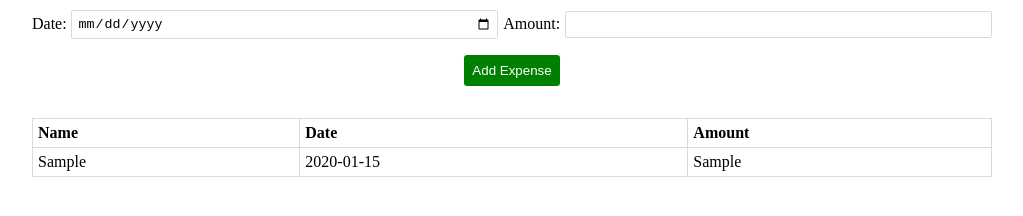
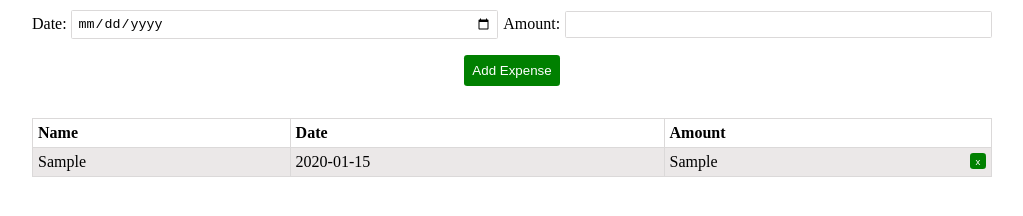
Before and after one commit to adrbrodz/expense_tracker, a plain HTML site: page index.html in a window 1280 px wide. Both pictures are taken after typing "Sample", "2020-01-15", "Sample" into the empty fields and a click on the button "Add Expense". Shown: the part 118-334 px from the top of the page, without its empty margins (128-1151 px from the left). Drawn offline with Linux system fonts and the light colour scheme.

Commit message:
Delete Expense functionallity

```diff
--- a/index.html
+++ b/index.html
@@ -28,7 +28,7 @@
         <button id="add-expense-button"
                 onclick="addExpense()">Add Expense
         </button>
-        <table id="main-table">
+        <table id="expense-table">
             <tr>
                 <th>Name</th>
                 <th>Date</th>
--- a/script.js
+++ b/script.js
@@ -1,10 +1,9 @@
 var expenseList = [];
-var id = 0;
 
 function addExpense() {
+    var id = expenseList.length
     var { expenseName, expenseDate, expenseAmount } = getFields();
     expenseList.push([id, expenseName, expenseDate, expenseAmount])
-    id += 1;
     clearFields();
     generateList();
 
@@ -27,19 +26,34 @@ function clearFields() {
 }
 
 function generateList() {
+    var expenseTable = "";
     for ( let expense in expenseList ) {
+        var expenseId = expenseList[expense][0]
         var expenseName = expenseList[expense][1]
         var expenseDate = expenseList[expense][2]
         var expenseAmount = expenseList[expense][3]
-        var expenseTable = document.getElementById("main-table").innerHTML
-        expenseTable =
-        `${expenseTable}
+        expenseTable = `${expenseTable}
         <tr>
             <td>${expenseName}</td>
             <td>${expenseDate}</td>
-            <td>${expenseAmount}</td>
+            <td>${expenseAmount}
+            <button class="delete-button" onclick="deleteExpense(${expenseId})">x</button></td>
         </tr>
         `
     }
-    document.getElementById("main-table").innerHTML = expenseTable
+    document.getElementById("expense-table").innerHTML =
+    `<tr><th>Name</th><th>Date</th><th>Amount</th></tr>${expenseTable}`
 }
+
+function deleteExpense(expenseId) {
+    var newList = expenseList
+    .filter( expense => expense[0] != expenseId );
+    expenseList = [];
+    id = 0;
+    for ( expense in newList ) {
+        expenseList.push( [id, newList[expense][1],
+            newList[expense][2], newList[expense][3]] )
+        id += 1;
+    }
+    generateList();
+}
--- a/styles.css
+++ b/styles.css
@@ -45,7 +45,7 @@ input {
     border: solid 1px rgb(219, 217, 217);
     padding: 5px;
 }
-button {
+#add-expense-button {
     color: white;
     background-color: green;
     padding: 0.5rem;
@@ -76,3 +76,13 @@ label {
 .input-row-1, .input-row-2 {
     margin-bottom: 1rem;
 }
+.delete-button {
+    color: white;
+    font-size: 0.6rem;
+    background-color: green;
+    width: 1rem;
+    height: 1rem;
+    border: none;
+    border-radius: 0.2rem;
+    float: right;
+}
```
